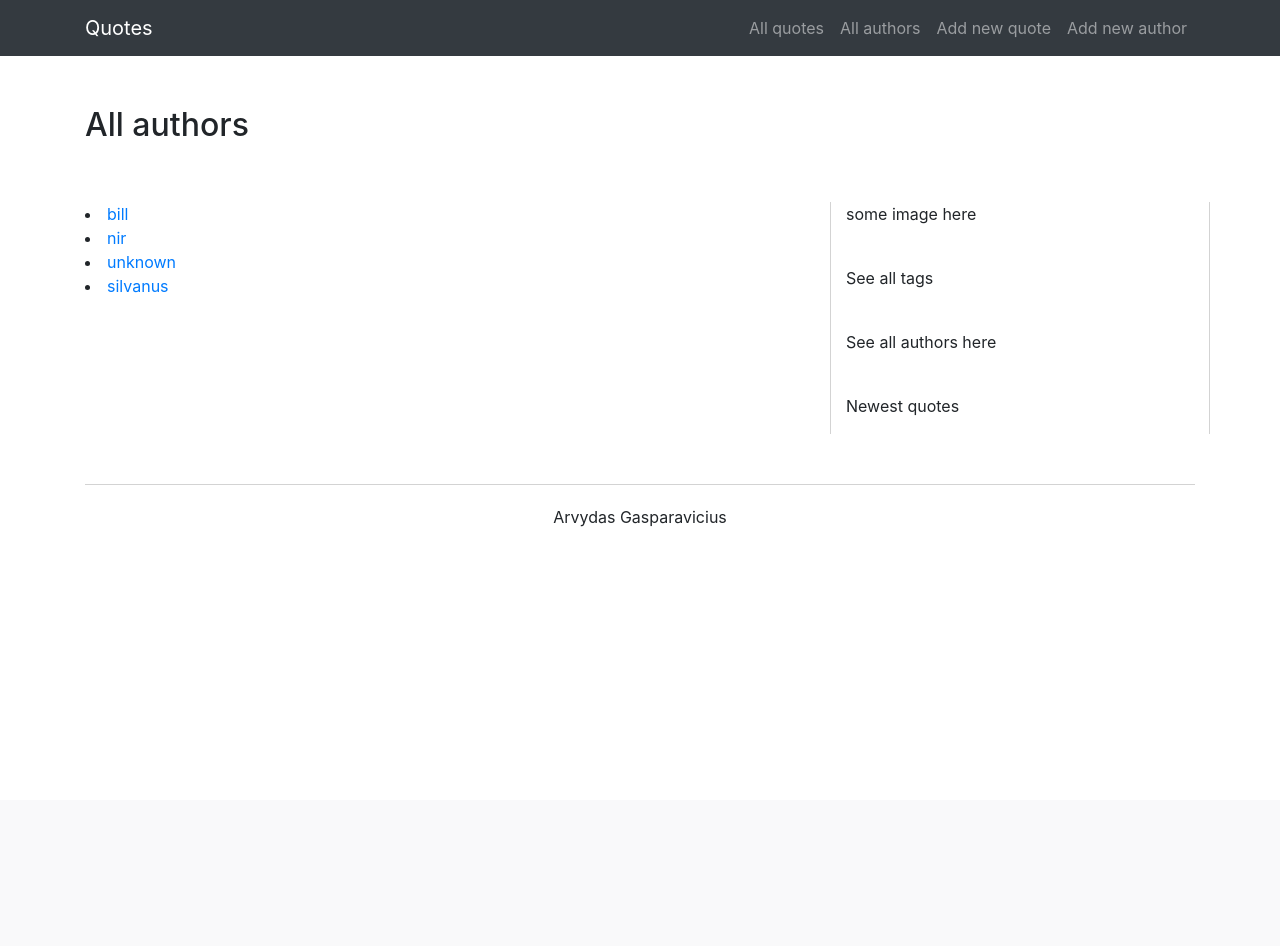
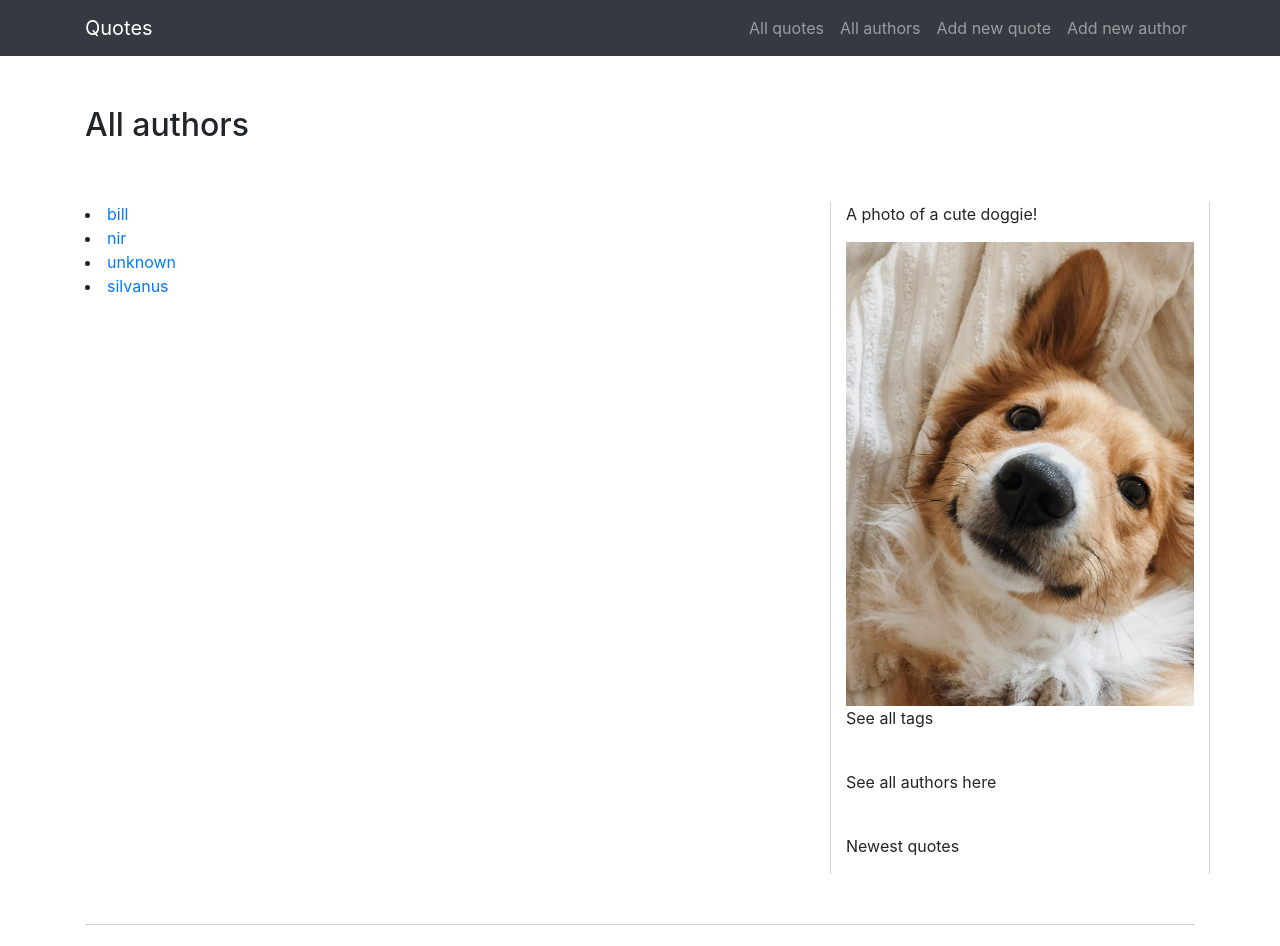
Before and after one commit to azegas/citatos_flask, a Flask app: page /all_authors in a window 1280 px wide. Shown: the top 946 px of the page. Before the commit the page ends 527 px from the top, so only its background shows below. Run offline with Flask 3, Linux system fonts and the light colour scheme; some libraries are stand-ins or nearby versions.

Commit message:
added an image to sidebar as well as some js

```diff
--- /dev/null
+++ b/web_site/static/js/js.js
@@ -0,0 +1 @@
+document.getElementById('demo').innerHTML = 'A photo of a cute doggie!';
--- a/web_site/templates/base.html
+++ b/web_site/templates/base.html
@@ -59,6 +59,8 @@
     </body>
 
 
+    <script src="{{url_for('static', filename='js/js.js')}}"></script>
+
     <!-- Bootstrap core JavaScript -->
     <script src="https://code.jquery.com/jquery-3.3.1.slim.min.js"
         integrity="sha384-q8i/X+965DzO0rT7abK41JStQIAqVgRVzpbzo5smXKp4YfRvH+8abtTE1Pi6jizo"
--- a/web_site/templates/sidebar.html
+++ b/web_site/templates/sidebar.html
@@ -1,5 +1,6 @@
 <div class="sidebar margin50 col-lg-4">
-    <p>some image here </p>
+    <p id="demo"> This is stuff.. </p>
+    <img alt="" src="{{url_for('static', filename='images/cute_dog.jpeg')}}" width=100% />
     <br/>
     <p>See all tags </p>
     <br/>
```
Also changed, not shown: web_site/static/images/cute_dog.jpeg (added).
